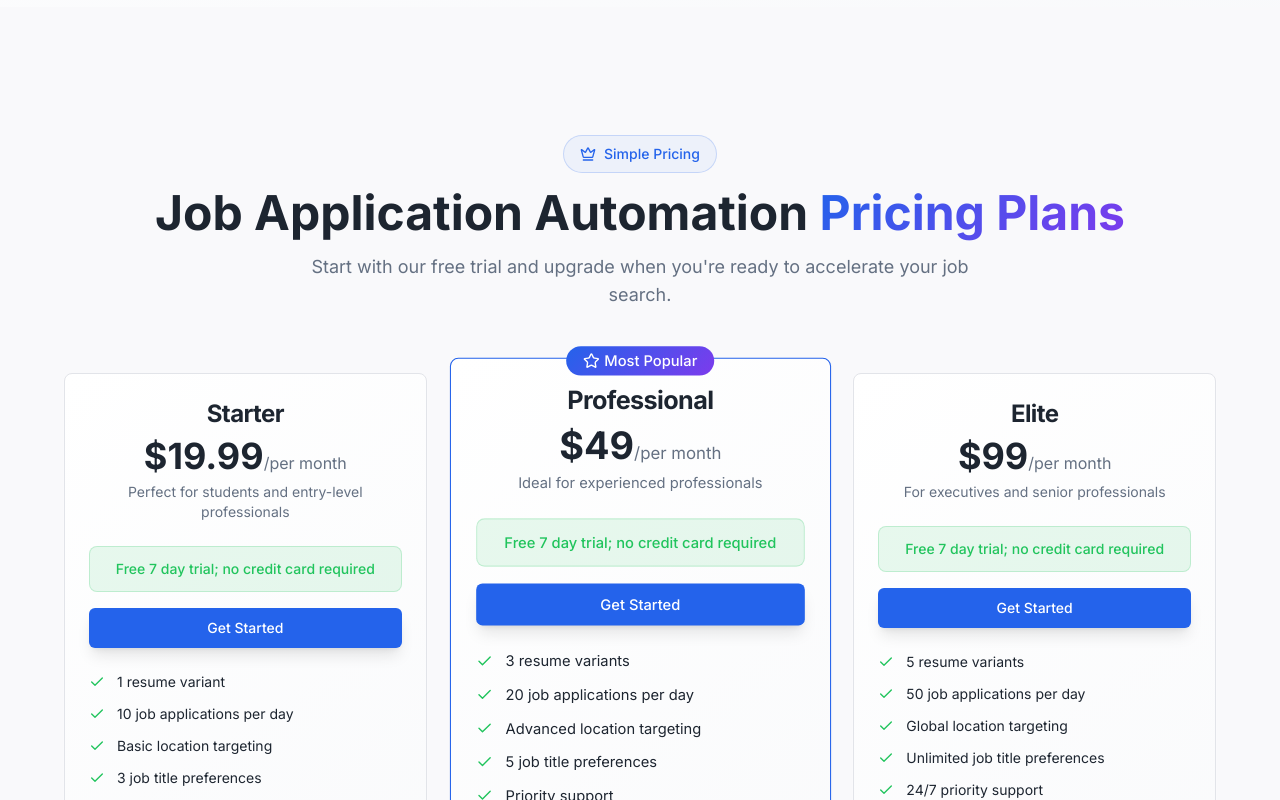
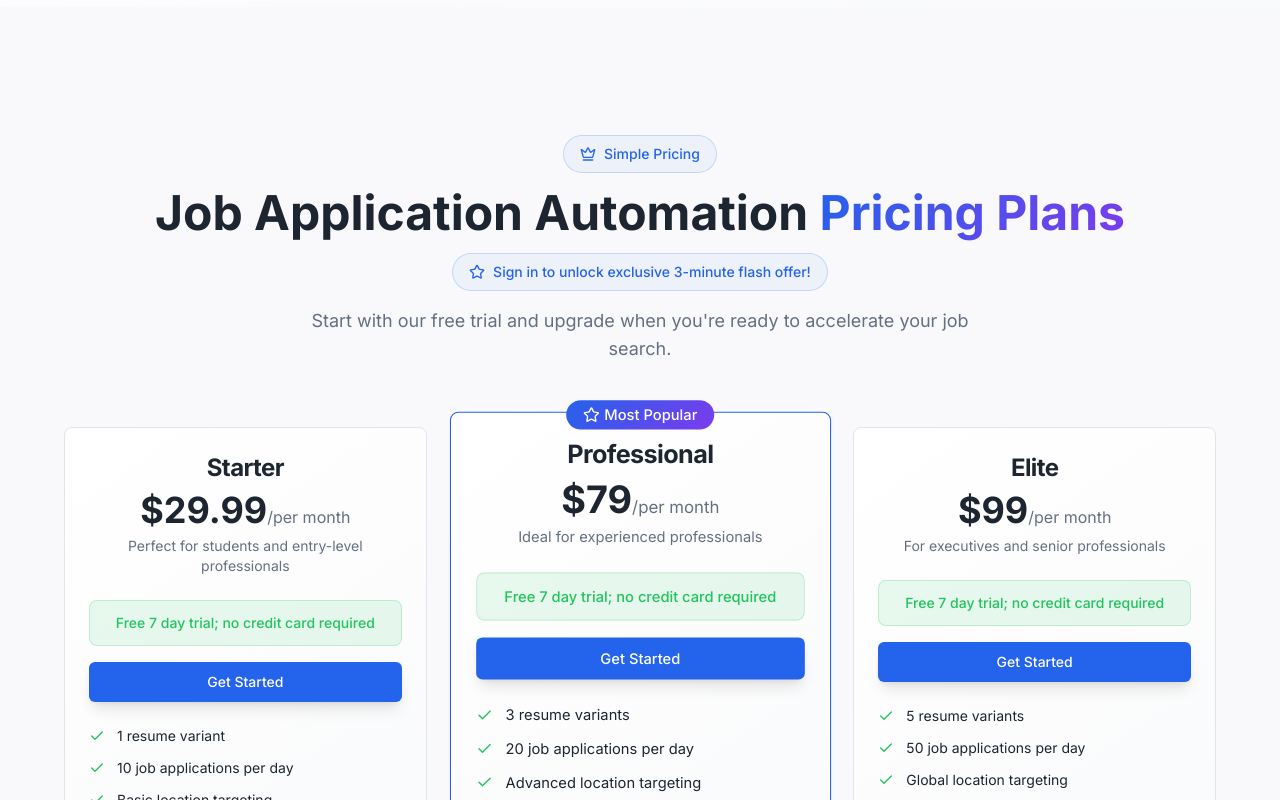
Before and after one commit to aarshvir/career-climb-automagic, a React (Vite) app: page / in a window 1280 px wide. Shown: the part 5400-6200 px from the top of the page. Built offline with nearby package versions, Linux system fonts and the light colour scheme.

Commit message:
Fix pricing and timer

```diff
--- a/src/components/sections/Pricing.tsx
+++ b/src/components/sections/Pricing.tsx
@@ -14,8 +14,8 @@ const Pricing = () => {
   const plans = [
     {
       name: "Starter",
-      originalPrice: "$19.99",
-      price: isPromoActive ? "$1.99" : "$19.99",
+      originalPrice: "$29.99",
+      price: isPromoActive ? "$1.99" : "$29.99",
       period: "per month",
       description: "Perfect for students and entry-level professionals",
       features: [
@@ -31,8 +31,8 @@ const Pricing = () => {
     },
     {
       name: "Professional",
-      originalPrice: "$49",
-      price: isPromoActive ? "$19.99" : "$49",
+      originalPrice: "$79",
+      price: isPromoActive ? "$19.99" : "$79",
       period: "per month",
       description: "Ideal for experienced professionals",
       features: [
@@ -98,6 +98,13 @@ const Pricing = () => {
               Pricing Plans
             </span>
           </h2>
+
+          {!user && (
+            <div className="inline-flex items-center rounded-full border border-primary/20 bg-primary/5 px-4 py-2 text-sm font-medium text-primary mb-4">
+              <Star className="mr-2 h-4 w-4" />
+              Sign in to unlock exclusive 3-minute flash offer!
+            </div>
+          )}
 
           {isPromoActive && user && (
             <div className="inline-flex items-center rounded-full border border-destructive/20 bg-destructive/5 px-4 py-2 text-sm font-medium text-destructive mb-4">
```
